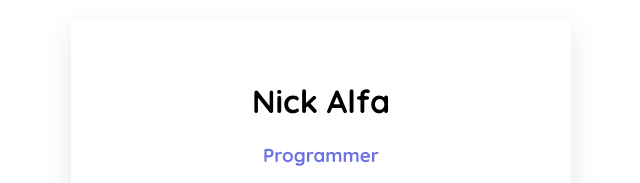
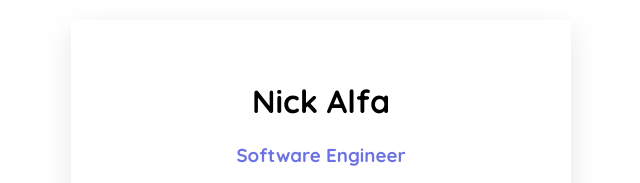
Before and after one commit to nalfa/profile, a plain HTML site: page index.html in a window 1280 px wide. Shown: the top 183 px of the page, 319-959 px from the left. Drawn offline with Linux system fonts and the light colour scheme.

Commit message:
changed role to Software Engineer

```diff
--- a/index.html
+++ b/index.html
@@ -12,7 +12,7 @@
   <div class="container">
     <div class="card">
       <h1>Nick Alfa</h1>
-      <h3>Programmer</h3>
+      <h3>Software Engineer</h3>
       <img src="images/profilepic.jpg" alt="Picture of Nick" class="img-circle">
       <p>I enjoy playing football, playing chess, learning new things and completing coding challenges.</p>
     </div>
```
